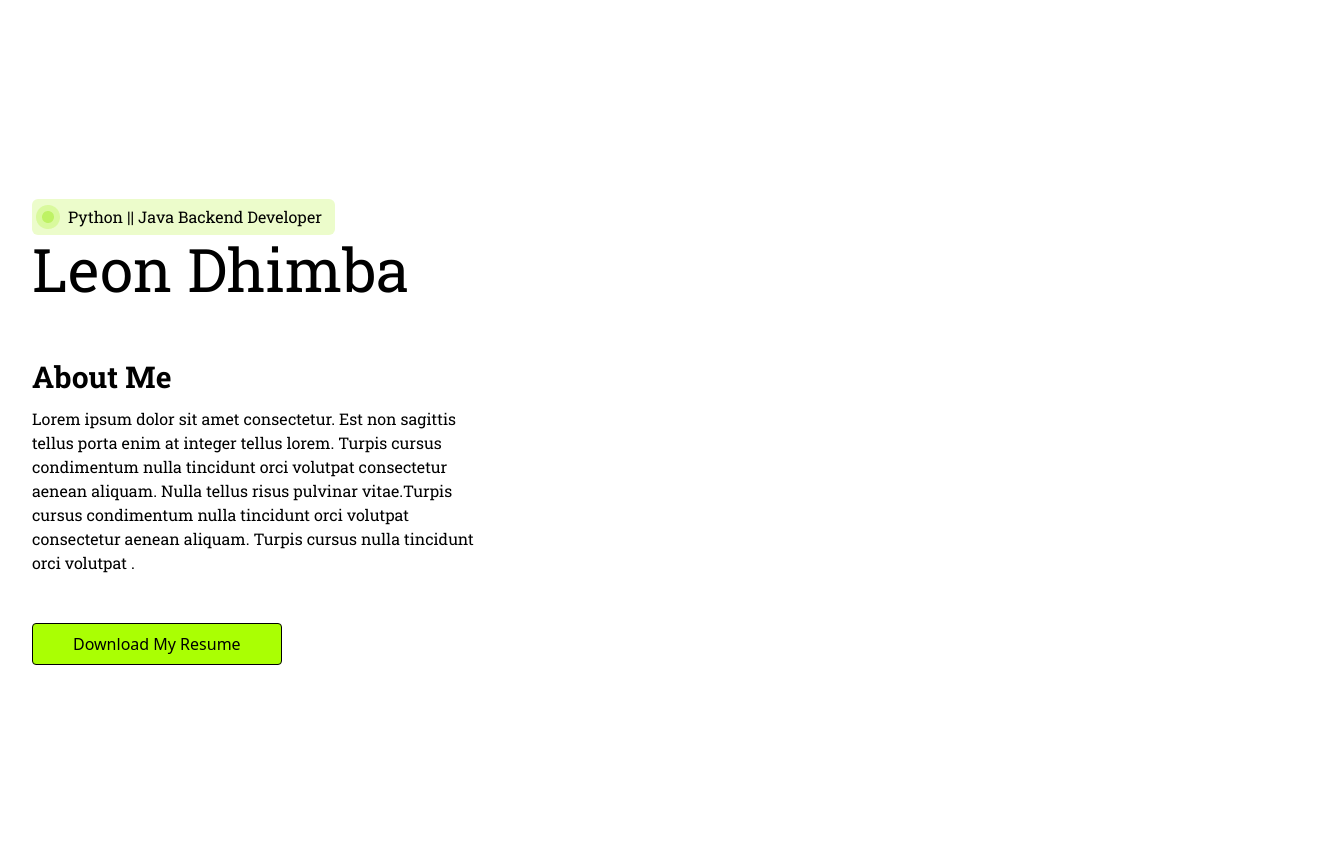
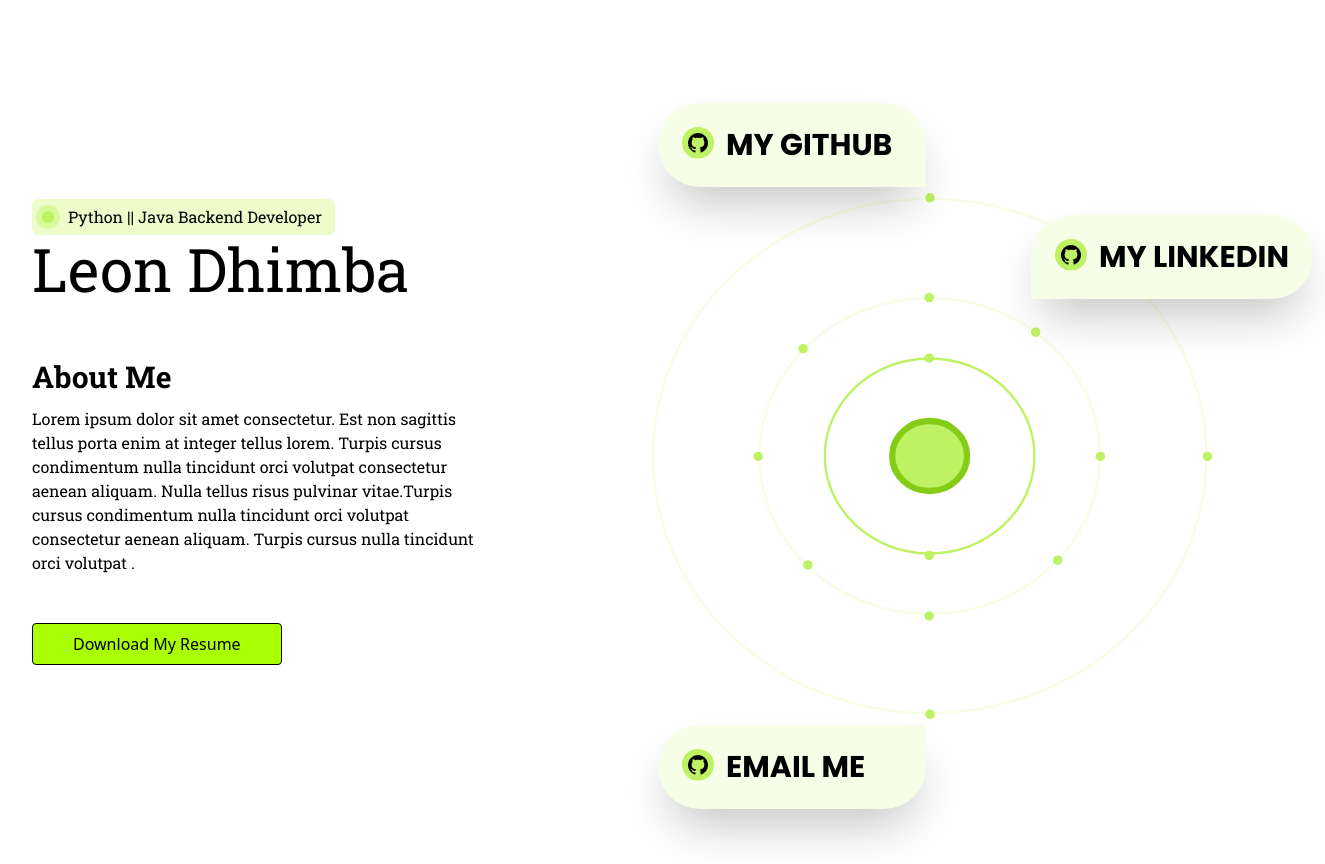
Before and after one commit to GoldenEye37/leondhimba.live, a React (Vite) app: page / in a window 1280 px wide. Shown: the whole page, 1325 px wide, since content can reach past the window. Built offline with nearby package versions, Linux system fonts and the light colour scheme.

Commit message:
ft:hero right content

```diff
--- a/index.html
+++ b/index.html
@@ -5,8 +5,7 @@
     <link rel="icon" type="image/svg+xml" href="./public/logo.svg" />
     <link rel="preconnect" href="https://fonts.googleapis.com">
     <link rel="preconnect" href="https://fonts.gstatic.com" crossorigin>
-    <link href="https://fonts.googleapis.com/css2?family=Roboto+Slab:wght@100..900&display=swap" rel="stylesheet">
-
+    <link href="https://fonts.googleapis.com/css2?family=Poppins:ital,wght@0,100;0,200;0,300;0,400;0,500;0,600;0,700;0,800;0,900;1,100;1,200;1,300;1,400;1,500;1,600;1,700;1,800;1,900&family=Roboto+Slab:wght@100..900&display=swap" rel="stylesheet">
     <meta name="viewport" content="width=device-width, initial-scale=1.0" />
     <title>leontmd37</title>
   </head>
--- a/src/App.jsx
+++ b/src/App.jsx
@@ -16,9 +16,9 @@ function App() {
           {/*  </nav>*/}
 
           {/*hero content*/}
-          <div className={`flex flex-row self-center justify-self-start`}>
+          <div className={`h-5/6 flex flex-row items-stretch self-center justify-self-start space-x-16`}>
               {/*left content*/}
-              <div className={`space-y-14`}>
+              <div className={`space-y-14 self-center`}>
                   {/*name and title*/}
                   <div className={` font-robotslab flex flex-col content-center justify-start`}>
                       <div className={`flex flex-row h-9 w-303 items-center px-1 py-0.5 bg-lime-100 rounded-md
@@ -26,28 +26,59 @@ function App() {
                           <img className={`w-6 h-6`} src="../public/dot.png" alt=""/>
                           <p className={`font-normal text-black`}>Python || Java Backend Developer</p>
                       </div>
-                        <h1 className={`py-1 text-6xl text-left font-normal`}>Leon Dhimba</h1>
+                      <h1 className={`py-1 text-6xl text-left font-normal`}>Leon Dhimba</h1>
                   </div>
 
-                    {/*description*/}
+                  {/*description*/}
                   <div className={`justify-items-start space-y-12`}>
                       <div className={`flex flex-col w-443 space-y-3 font-robotslab`}>
                           <h2 className={`text-left font-bold text-3xl`}>About Me</h2>
-                          <p className={`font-normal text-base text-left`}>Lorem ipsum dolor sit amet consectetur. Est non sagittis tellus porta enim at integer
+                          <p className={`font-normal text-base text-left`}>Lorem ipsum dolor sit amet consectetur. Est
+                              non sagittis tellus porta enim at integer
                               tellus lorem. Turpis cursus condimentum nulla tincidunt orci volutpat consectetur aenean
                               aliquam. Nulla tellus risus pulvinar vitae.Turpis cursus condimentum nulla tincidunt orci
-                              volutpat consectetur aenean aliquam. Turpis cursus  nulla tincidunt orci volutpat .
+                              volutpat consectetur aenean aliquam. Turpis cursus nulla tincidunt orci volutpat .
                           </p>
                       </div>
                       {/*button*/}
-                        <div className={`flex justify-start self-start`}>
-                            <button className={`bg-button-100 px-10 py-2 rounded border border-black`}>Download My Resume</button>
-                        </div>
+                      <div className={`flex justify-start self-start`}>
+                          <button className={`bg-button-100 px-10 py-2 rounded border border-black`}>Download My
+                              Resume
+                          </button>
+                      </div>
                   </div>
-
               </div>
 
-              {/*right content*/}
+              {/*right content bg-lime-700 */}
+              <div className={`self-start w-786 h-full py-1 static grid items-stretch justify-items-stretch`}>
+                  <div className={`bg-lime-50 flex flex-row w-268 h-auto p-6 space-x-3
+                            rounded-t-full rounded-bl-full shadow-2xl absolute
+                            self-start justify-self-center mr-64 -ml-6
+                            `}>
+                      <img className={`w-8 h-8`} src="../public/mdi_github.svg" alt=""/>
+                      <h1 className={`font-poppins font-bold text-3xl`}>MY GITHUB</h1>
+                  </div>
+                  <div className={`border-gray-700 inline-block w-3/4 h-4/5 mt-12 self-center justify-self-center
+                                    content-center
+                                `}
+                  >
+                      <img className={`w-full h-full`} src="../public/atom.svg" alt=""/>
+                  </div>
+                  <div className={`bg-lime-50 flex flex-row w-auto h-auto p-6 space-x-3
+                            rounded-t-full rounded-br-full shadow-2xl absolute
+                            self-start justify-self-end mt-28 mr-3
+                            `}>
+                      <img className={`w-8 h-8`} src="../public/mdi_github.svg" alt=""/>
+                      <h1 className={`font-poppins font-bold text-3xl`}>MY LINKEDIN</h1>
+                  </div>
+                  <div className={`bg-lime-50 flex flex-row w-268 h-auto p-6 space-x-3
+                             rounded-b-full rounded-tl-full shadow-2xl absolute
+                             self-end justify-self-center mr-64 -ml-6 -mb-12
+                            `}>
+                      <img className={`w-8 h-8`} src="../public/mdi_github.svg" alt=""/>
+                      <h1 className={`font-poppins font-bold text-3xl`}>EMAIL ME</h1>
+                  </div>
+              </div>
           </div>
 
 
--- a/tailwind.config.js
+++ b/tailwind.config.js
@@ -8,10 +8,19 @@ export default {
     extend: {
         fontFamily: {
             robotslab:['Roboto Slab', 'serif'],
+            poppins:['Poppins', 'sans-serif'],
         },
         width: {
+            '268': '268px',
             '303': '303px',
             '443': '443px',
+            '705': '705px',
+            '786': '786px',
+        },
+        height: {
+            '660': '650px',
+            '80': '80px',
+            '834': '834px',
         },
         backgroundColor: {
             button: {
```
Also changed, not shown: public/atom.svg (added), public/mdi_github.svg (added).
